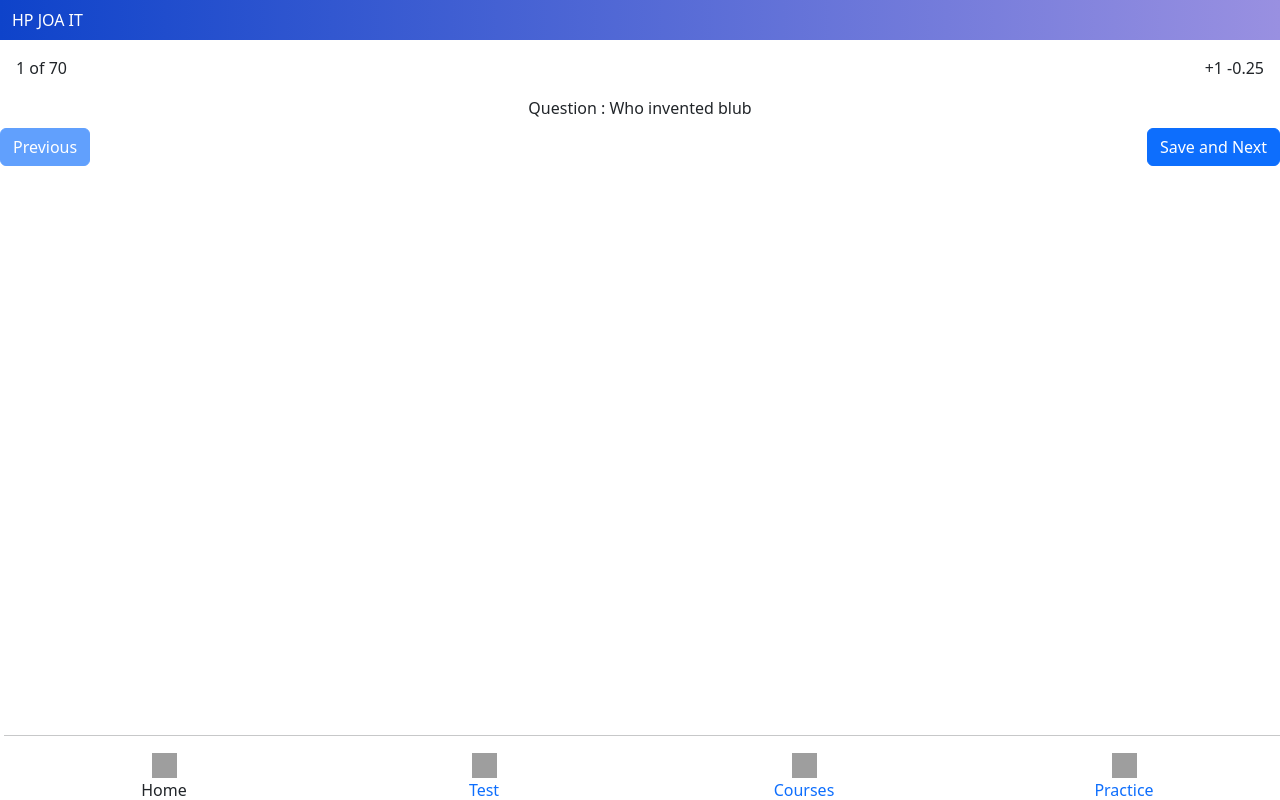
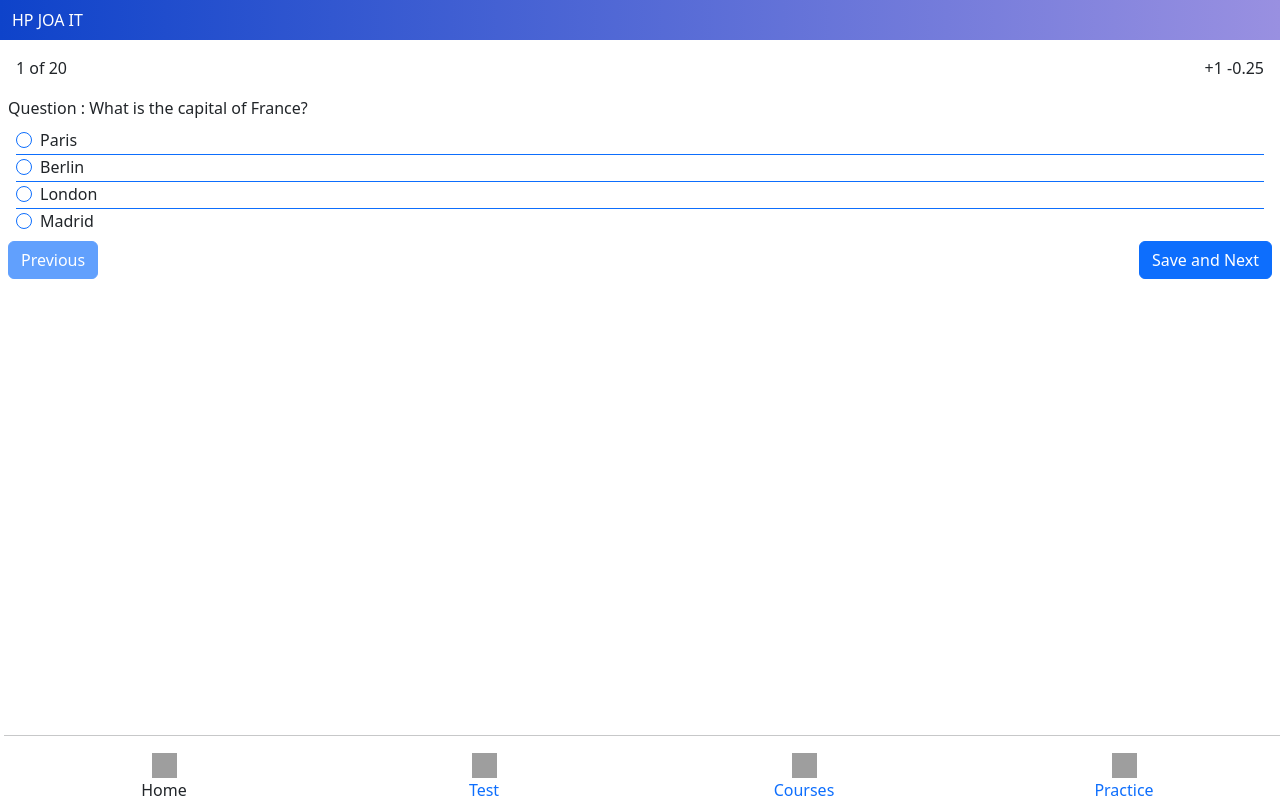
Before and after one commit to KapoorKartik/sucess-app-frontend, a React (Create React App) app: page /questions/m1 in a window 1280 px wide. Built offline with nearby package versions, Linux system fonts and the light colour scheme; grey boxes are pictures that could not be loaded.

Commit message:
question almost set

```diff
--- a/src/components/Question.jsx
+++ b/src/components/Question.jsx
@@ -1,10 +1,45 @@
-import React from 'react'
+import React, { useState } from "react";
 
-export const Question = ({questionObj}) => {
-    // console.log('questionObj:', questionObj)
-    const q = questionObj?.question;
-    const options = questionObj?.options;
+export const Question = ({ questionObj ,setAnsArr , ansArr, currentQ}) => {
+  // console.log('questionObj:', questionObj)
+  const q = questionObj?.question;
+  const options = questionObj?.options;
+  const handleClick = (val) => {
+    console.log("handleSubmit", val);
+    setAnsArr({...ansArr,[q]: val});
+  };
+  const type = "radio";
   return (
-    <div>Question : {q}</div>
-  )
-}
+    <>
+      <div className="text-start ms-2 pb-2">Question : {q}</div>
+      {options?.map((option, index) => {
+        return (
+          <div
+            key={option}
+            className={
+              index === 0
+                ? "form-check mx-3  border-primary d-flex"
+                : "form-check mx-3 border-top  border-primary d-flex"
+            }
+          >
+            <input
+              className="form-check-input border border-primary"
+              type="radio"
+              name="exampleRadios"
+              id={option}
+              value={option}
+              onChange={(e)=> handleClick(e.target.value)}
+              checked={ansArr[q] === option}
+            />
+            <label
+              className="form-check-label ps-2 flex-grow-1 text-start"
+              for={option}
+            >
+              {option}
+            </label>
+          </div>
+        );
+      })}
+    </>
+  );
+};
--- a/src/pages/Questions.jsx
+++ b/src/pages/Questions.jsx
@@ -6,33 +6,103 @@ import { Question } from "../components/Question";
 export const Questions = () => {
   const { mockId } = useParams();
   const [qArr, setQarr] = useState([]);
+  const [ansArr, setAnsArr] = useState({});
   const [currentQ, setCurrentQ] = useState(0);
   // console.log("mockID:", mockId);
 
+  console.log("ansArr:", ansArr);
   const getQuestionsByMockId = (mockId) => {
-    let arrOne = [
+    let questionsArray = [
       {
-        question: "Who invented blub",
-        options: ["kartik", "depanshu", "aman", "dhiman"],
+        question: "What is the capital of France?",
+        options: ["Paris", "Berlin", "London", "Madrid"],
       },
       {
-        question: "Who invented election",
-        options: ["kartik", "depanshu", "aman", "dhiman"],
+        question: "Who wrote 'Romeo and Juliet'?",
+        options: ["William Shakespeare", "Jane Austen", "Charles Dickens", "Mark Twain"],
       },
       {
-        question: "Who invented coding",
-        options: ["kartik", "depanshu", "aman", "dhiman"],
+        question: "What is the largest planet in our solar system?",
+        options: ["Jupiter", "Saturn", "Neptune", "Mars"],
+      },
+      {
+        question: "Which element has the chemical symbol 'O'?",
+        options: ["Oxygen", "Gold", "Silver", "Helium"],
+      },
+      {
+        question: "In which year did the Titanic sink?",
+        options: ["1912", "1905", "1920", "1931"],
+      },
+      {
+        question: "Who painted the Mona Lisa?",
+        options: ["Leonardo da Vinci", "Vincent van Gogh", "Pablo Picasso", "Claude Monet"],
+      },
+      {
+        question: "What is the currency of Japan?",
+        options: ["Yen", "Euro", "Dollar", "Pound"],
+      },
+      {
+        question: "What is the capital of Australia?",
+        options: ["Canberra", "Sydney", "Melbourne", "Brisbane"],
+      },
+      {
+        question: "Who is known as the 'Father of Computer Science'?",
+        options: ["Alan Turing", "Bill Gates", "Steve Jobs", "Ada Lovelace"],
+      },
+      {
+        question: "What is the square root of 144?",
+        options: ["12", "10", "8", "14"],
+      },
+      {
+        question: "Which planet is known as the 'Red Planet'?",
+        options: ["Mars", "Venus", "Jupiter", "Saturn"],
+      },
+      {
+        question: "What is the national flower of Japan?",
+        options: ["Cherry Blossom", "Rose", "Tulip", "Orchid"],
+      },
+      {
+        question: "Who is the author of 'To Kill a Mockingbird'?",
+        options: ["Harper Lee", "J.K. Rowling", "George Orwell", "Ernest Hemingway"],
+      },
+      {
+        question: "In which year did the Berlin Wall fall?",
+        options: ["1989", "1991", "1975", "1995"],
+      },
+      {
+        question: "What is the chemical symbol for gold?",
+        options: ["Au", "Ag", "Fe", "Cu"],
+      },
+      {
+        question: "Who discovered penicillin?",
+        options: ["Alexander Fleming", "Marie Curie", "Louis Pasteur", "Joseph Lister"],
+      },
+      {
+        question: "What is the world's largest ocean?",
+        options: ["Pacific Ocean", "Atlantic Ocean", "Indian Ocean", "Arctic Ocean"],
+      },
+      {
+        question: "Which country is known as the 'Land of the Rising Sun'?",
+        options: ["Japan", "China", "South Korea", "Vietnam"],
+      },
+      {
+        question: "Who invented the telephone?",
+        options: ["Alexander Graham Bell", "Thomas Edison", "Nikola Tesla", "Guglielmo Marconi"],
+      },
+      {
+        question: "What is the speed of light?",
+        options: ["299,792 kilometers per second", "150,000 kilometers per second", "200,000 kilometers per second", "250,000 kilometers per second"],
       },
     ];
+
     if (mockId === "m1") {
-      setQarr(arrOne);
+      setQarr(questionsArray);
     }
   };
   useEffect(() => getQuestionsByMockId(mockId), []);
   const handleQuestionChange = (val) => {
     setCurrentQ((previous) => {
       if (previous + val === qArr.length || previous + val < 0) {
-        console.log("this is last Question");
         return previous;
       } else {
         return previous + val;
@@ -56,12 +126,21 @@ export const Questions = () => {
         <div className="container-fluid text-white">HP JOA IT</div>
       </nav>
       <div className="p-2 mb-2 mt-1 mx-2 bg-body rounded text-start d-flex justify-content-between">
-        <div>{currentQ + 1} of 70</div>
+        <div>
+          {currentQ + 1} of {qArr.length}
+        </div>
         <div>{/* Timer <Timer timeInSec={50} /> */}</div>
         <div>+1 -0.25</div>
       </div>
-      <Question questionObj={qArr[currentQ]} />
-      <div class="d-flex justify-content-between mt-2">
+
+      <Question
+        questionObj={qArr[currentQ]}
+        setAnsArr={setAnsArr}
+        currentQ={currentQ}
+        ansArr={ansArr}
+      />
+
+      <div class="d-flex justify-content-between mt-2 mx-2">
         <button
           onClick={() => handleQuestionChange(-1)}
           type="button"
@@ -78,6 +157,7 @@ export const Questions = () => {
           {currentQ + 1 === qArr.length ? "Submit" : "Save and Next"}
         </button>
       </div>
+      {/* {ansArr.map((ans) =>  <div>{ans}</div>)} */}
     </>
   );
 };
```
